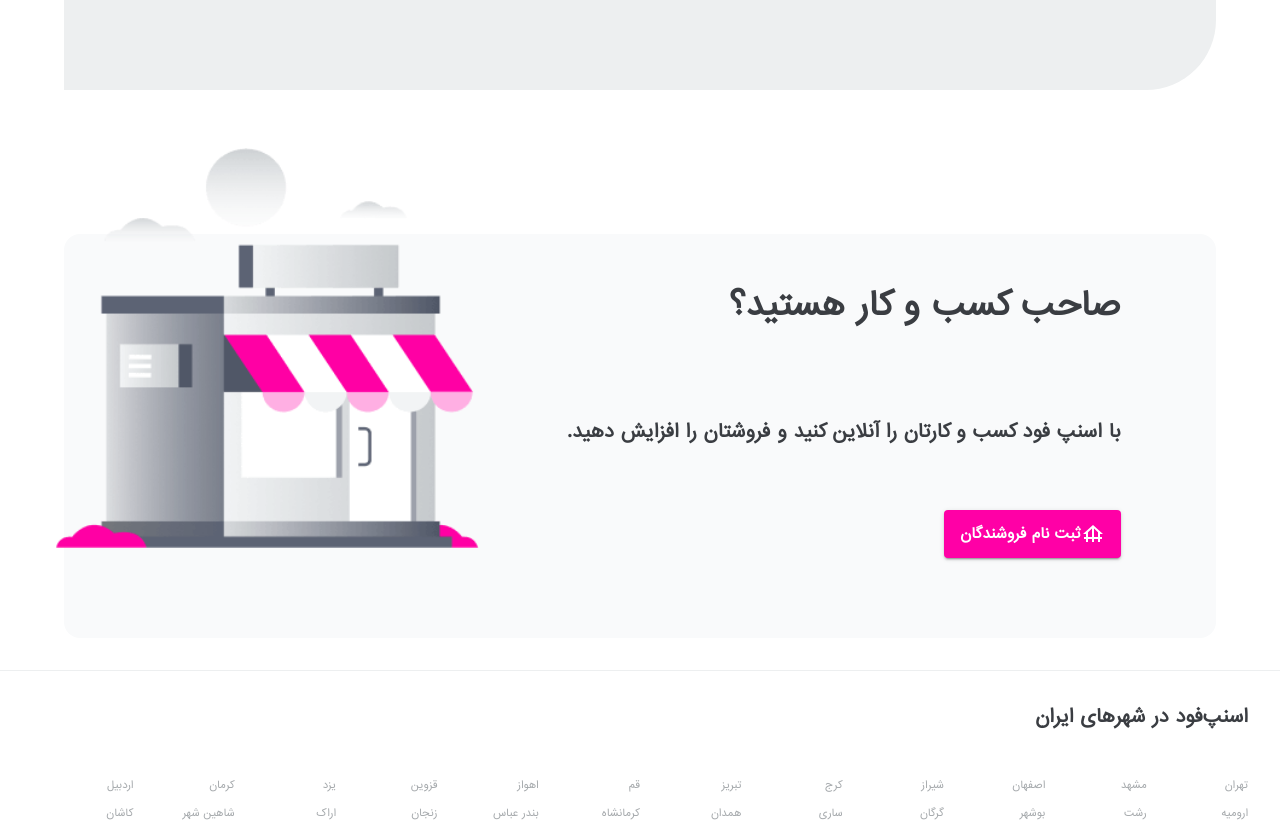
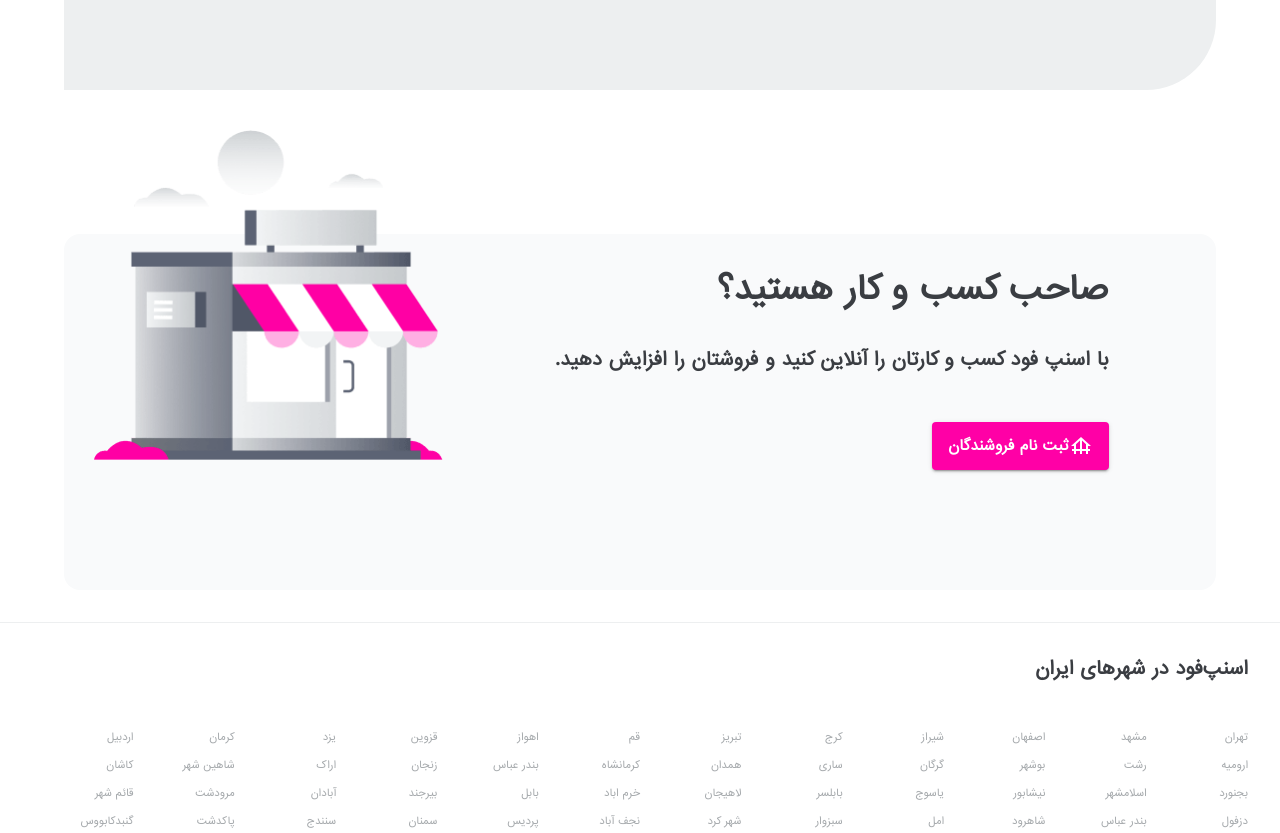
Before and after one commit to NavidRouzbeh/Snappfood, a Next.js app: page / in a window 1280 px wide. Shown: the part 664-1497 px from the top of the page. Built offline with nearby package versions, Linux system fonts and the light colour scheme.

Commit message:
change flex file

```diff
--- a/Component/Home/RegistrationSeller.tsx
+++ b/Component/Home/RegistrationSeller.tsx
@@ -10,20 +10,20 @@
 
 const RegistrationSeller = () => {
   return (
-    <Grid container bgcolor={"rgb(249, 250, 251)"} borderRadius={4} pb={10} sx={{ width:{ xs:"12", lg: "90%"} , display: { sm: "flex", xs: "none" }}} mt={18} display={"flex"} justifyContent={"space-around"}>
-      <Grid container item position={"relative"} xs={4} ml={10}>
+    <Grid container bgcolor={"rgb(249, 250, 251)"} borderRadius={4} pb={15} sx={{ width:{ xs:"99%", lg: "90%"} , display: { sm: "flex", xs: "none" }}} mt={18} display={"flex"} justifyContent={"space-around"}>
+      <Grid container item position={"relative"} xs={4} ml={4}>
         <Grid item position={"absolute"} bottom={10} right={"3.4375rem"} sx={{display: { md: "flex", xs: "none" } }}  >
-          <Image width={424} src={Home} alt={",mnjhbgvf"} />
+          <Image width={350} src={Home} alt={",mnjhbgvf"} />
         </Grid>
       </Grid>
-      <Grid container item  display={"flex"} md={6}  dir={"rtl"} sx={{ paddingRight:{xs:"20px" , md:"0px"} , marginRight:{md:"90px" , xs:"0px"}}} >
-        <Grid item mt={7} md={12}>
+      <Grid  item  display={"flex"} md={6} xs={12}  flexDirection={"column"} dir={"rtl"} sx={{ paddingRight:{xs:"20px" , md:"0px"} , marginRight:{md:"90px" , xs:"0px"}}} >
+        <Grid item mt={5} md={12}>
           <Typography variant="h1" >{" صاحب کسب و کار هستید؟"}</Typography>
         </Grid>
-        <Grid item mt={12}  md={12}>
+        <Grid item mt={5}  md={12}>
           <Typography variant="h3" >{"با اسنپ فود کسب و کارتان را آنلاین کنید و فروشتان را افزایش دهید."} </Typography>
         </Grid>
-        <Grid item mt={8} md={12}  >
+        <Grid item mt={6} md={12}  >
             <Button  sx={{height:"3rem" , fontWeight:"700" , width:"auto" , minWidth:"6.6875rem"}} variant="contained"><FoundationIcon/>{"ثبت نام فروشندگان  "}</Button>
           </Grid>
         </Grid>
```
